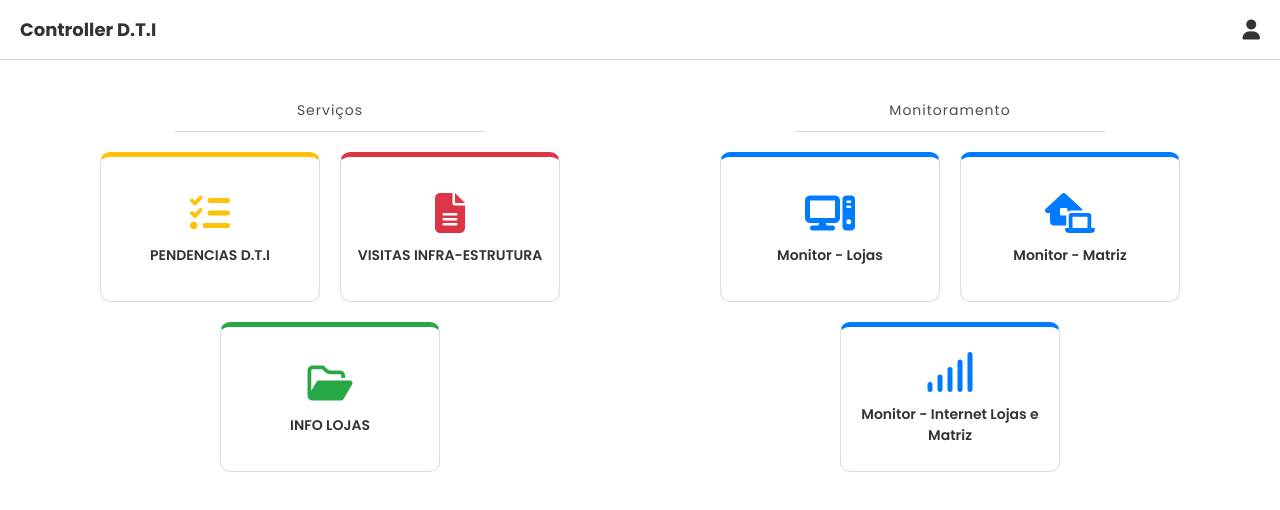
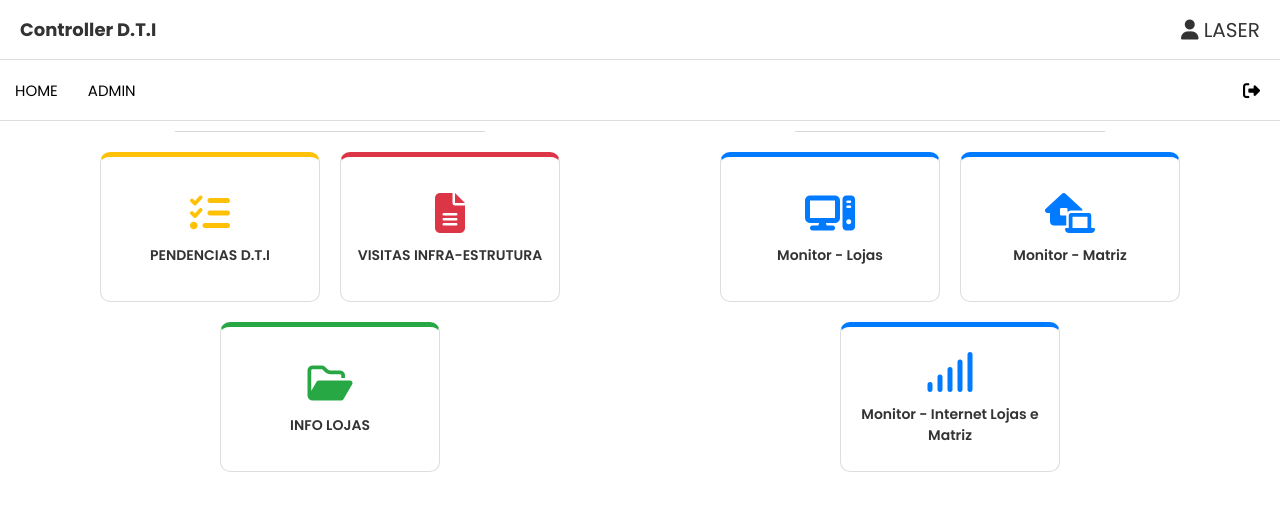
Before and after one commit to denninho1/CONTROLLER-D.T.I, a plain HTML site: page main.html in a window 1280 px wide. Drawn offline with Linux system fonts and the light colour scheme; sample sign-in values are in the browser's storage.

Commit message:
navbar criada

```diff
--- a/backend/createUser.js
+++ b/backend/createUser.js
@@ -1,5 +1,5 @@
 const bcrypt = require('bcrypt');
-const db - require('./db');
+const db = require('./db');
 
 async function create() {
     const password = await bcrypt.hash('123456', 10)
--- a/backend/routes/auth.js
+++ b/backend/routes/auth.js
@@ -98,8 +98,4 @@ router.delete('/users/:id', auth('admin'), (req, res) => {
     )
 })
 
-
-
-
-
 module.exports = router;
--- a/css/style.css
+++ b/css/style.css
@@ -73,6 +73,54 @@ body {
     color: #333;
     cursor: pointer;
 }
+
+.navbar {
+    position: fixed;
+    top: 60px;
+    left: 0;
+    background-color: #fff;
+    width: 100%;
+    display: flex;
+    justify-content: space-between;
+    align-items: center;
+    border-bottom: 1px solid #ddd;
+}
+
+.nav_list {
+    display: flex;
+    align-items: center;
+    justify-content: center;
+    height: 60px;
+}
+
+.nav_list li {
+    height: 100%;
+}
+
+.nav_list li a {
+    transition: .3s ease all;
+    cursor: pointer;
+    display: flex;
+    align-items: center;
+    padding: 0px 15px;
+    font-size: 1.5rem;
+    height: 100%;
+    color: #000;
+}
+
+.nav_list li a:hover, .logoff:hover {
+    background-color: #ddd;
+}
+
+.logoff {
+    font-size: 1.7rem;
+    cursor: pointer;
+    display: flex;
+    align-items: center;
+    padding: 0 20px;
+    height: -webkit-fill-available;
+}
+
 
 /* Área principal */
 .main {
--- a/main.html
+++ b/main.html
@@ -11,7 +11,16 @@
 <body>
     <header class="header">
         <div class="left"><a href="#">Controller D.T.I</a></div>
-        <div class="right"><i class="fa-solid fa-user"></i></div>
+        <div class="right"><i class="fa-solid fa-user"></i><span id="user_logged"> LASER</span></div>
+
+        <div class="navbar">
+            <ul class="nav_list">
+                <li><a href="main.html">HOME</a></li>
+                <li><a href="./pages/admin.html">ADMIN</a></li>
+            </ul>
+
+            <div class="logoff" id="btn_logoff"><i class="fa-solid fa-right-from-bracket"></i></div>
+        </div>
     </header>
     <section class="main">
         <div class="boxs_wrapper">
```
